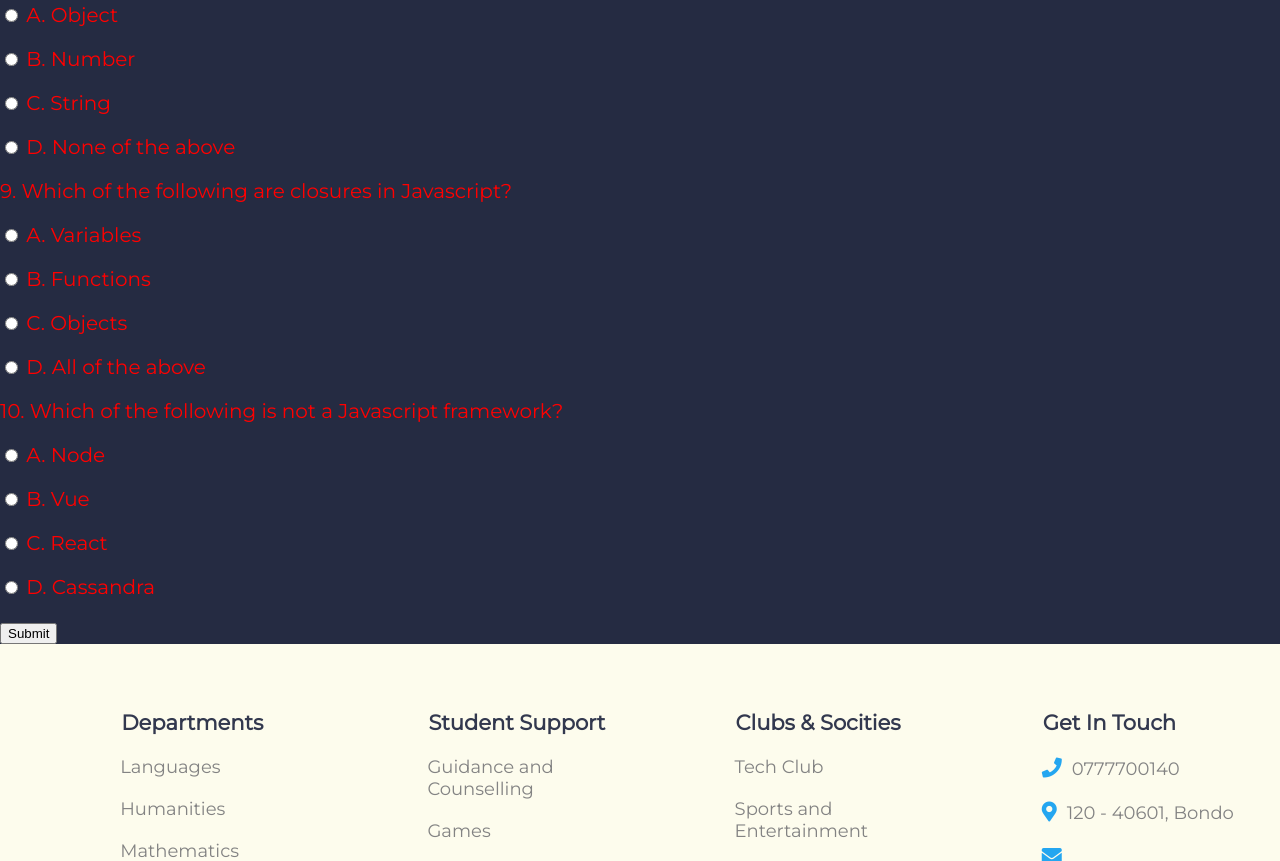
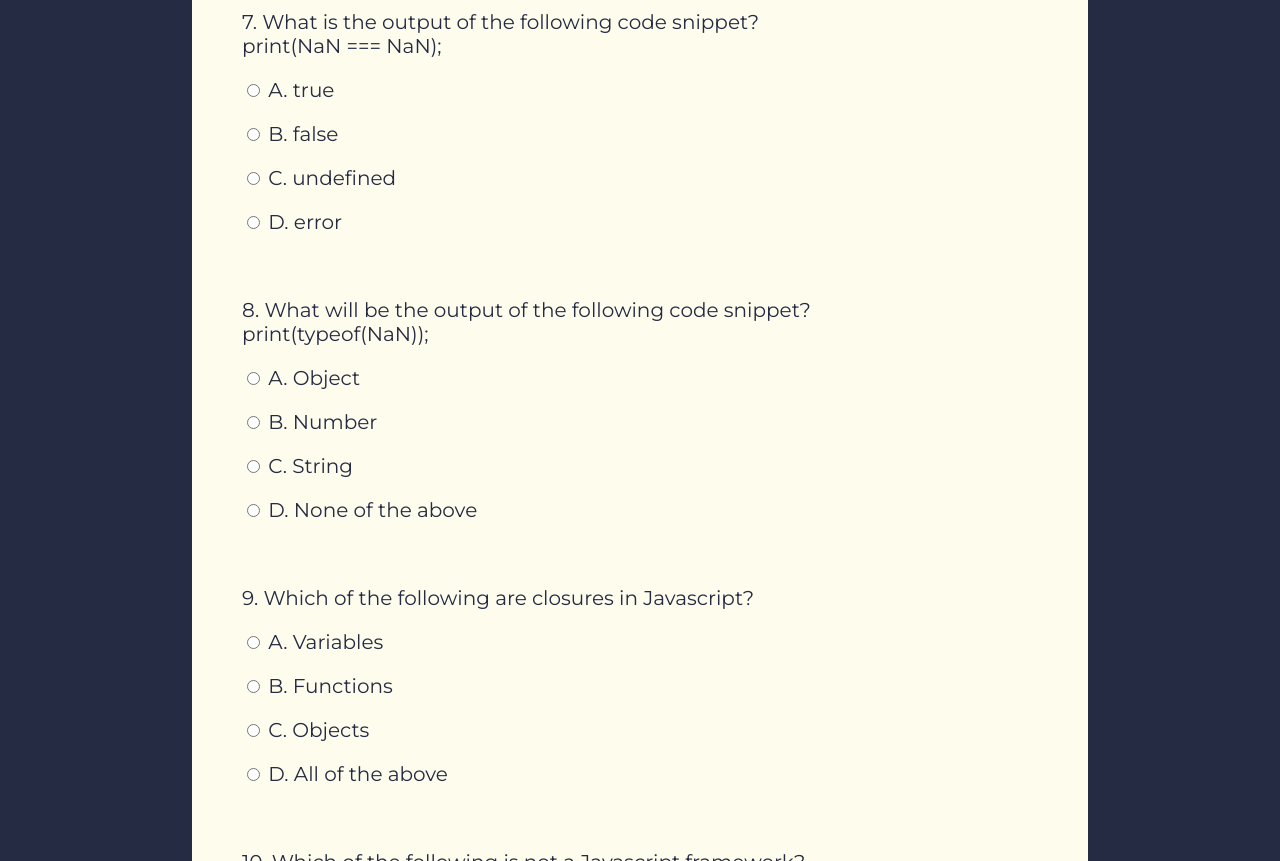
Before and after one commit to arnaudgerry/techclub, a plain HTML site: page html/quiz.html in a window 1280 px wide. Shown: the part 1939-2800 px from the top of the page. Drawn offline with Linux system fonts and the light colour scheme.

Commit message:
st - styled quiz.html, enabled functionality of quiz board

```diff
--- a/css/index.css
+++ b/css/index.css
@@ -4,6 +4,7 @@ body{
     background-color: #252B42;
     padding: 0;
     margin: 0;
+    min-height: 1000px;
 }
 
 .header .top_header{
@@ -98,15 +99,20 @@ body{
     font-weight: bold;
 }
 
+.navbar > ul > li a{
+    text-decoration: none;
+    color: red;
+}
+
 .navbar > ul > li:hover{
     color: green;
 }
 
-#quiz{
+#quizz{
     color: red;
 }
 
-#quiz:hover{
+#quizz:hover{
     color: green;
 }
 
@@ -264,6 +270,40 @@ body{
     text-align: center;
 }*/
 
+.board{
+    width: 70%;
+    margin: auto;
+    position: relative;
+    top: -60px;
+    color: #252B42;
+    background-color: #FEFCED;
+}
+
+#quiz{
+    margin-left: 50px;
+}
+
+#submitbtn{
+    width: 150px;
+    height: 50px;
+    border-radius: 5px 5px 5px 5px;
+    margin-left: 20px;
+    margin-bottom: 20px;
+    background-color: red;
+    color: rgb(247, 253, 246);
+    border: #24A6F0;
+    position: relative;
+
+}
+
+#submitbtn:hover{
+    background-color: green;
+}
+
+.board h2{
+    text-align: center;
+}
+
 .footer{
     height: 300px;
     display: flex;
@@ -271,6 +311,7 @@ body{
     justify-content: space-evenly;
     padding-top: 45px;
     background-color: #FDFCED;
+    position: relative;
 }
 
 .footer .department, .support, .clubs, .intouch{
--- a/html/quiz.html
+++ b/html/quiz.html
@@ -52,7 +52,8 @@
     </div>
 
     <!--Quiz Board-->
-    <div class="Board">
+    <div class="board">
+    <h2>Quiz Board</h2>
     <form name="quiz" id="quiz">
         <!--Question 1-->
         <div>
@@ -62,7 +63,7 @@
             <p><input type="radio" name="quiz1" value="Float"> C. Float</p>
             <p><input type="radio" name="quiz1" value="Number"> D. Number</p>
         </div>
-
+        <br>
         <!--Question 2-->
         <div>
             <p>2. Which of the following keywords is used to define a variable in Javascript?</p>
@@ -71,7 +72,7 @@
             <p><input type="radio" name="quiz2" value="Both"> C. Both A and B</p>
             <p><input type="radio" name="quiz2" value="None"> D. None of the above</p>
         </div>
-
+        <br>
         <!--Question 3-->
         <div>
             <p>3. Which of the follo(wing methods is used to access HTML elements using Javascript?</p>
@@ -80,7 +81,7 @@
             <p><input type="radio" name="quiz3" value="Both"> C. Both A and B</p>
             <p><input type="radio" name="quiz3" value="None"> D. None of the above</p>
         </div>
-
+        <br>
         <!--Question 4-->
         <div>
             <p>4. Upon encountering empty statements, what does the Javascript Interpreter do?</p>
@@ -89,7 +90,7 @@
             <p><input type="radio" name="quiz4" value="Gives"> C. Gives a warning</p>
             <p><input type="radio" name="quiz4" value="None"> D. None of the above</p>
         </div>
-
+        <br>
         <!--Question 5-->
         <div>
             <p>5. Which of the following methods can be used to display data in some form using Javascript?</p>
@@ -98,7 +99,7 @@
             <p><input type="radio" name="quiz5" value="window"> C. window.alert</p>
             <p><input type="radio" name="quiz5" value="all"> D. All of the above</p>
         </div>
-
+        <br>
         <!--Question 6-->
         <div>
             <p>6. When an operator’s value is NULL, the typeof returned by the unary operator is:</p>
@@ -107,7 +108,7 @@
             <p><input type="radio" name="quiz6" value="Object"> C. Object</p>
             <p><input type="radio" name="quiz6" value="Integer"> D. Integer</p>
         </div>
-
+        <br>
         <!--Question 7-->
         <div>
             <p>7. What is the output of the following  code snippet? <br> print(NaN === NaN);</p>
@@ -116,7 +117,7 @@
             <p><input type="radio" name="quiz7" value="undefined"> C. undefined</p>
             <p><input type="radio" name="quiz7" value="error"> D. error</p>
         </div>
-
+        <br>
         <!--Question 8-->
         <div>
             <p>8. What will be the output of the following code snippet? <br> print(typeof(NaN));</p>
@@ -125,7 +126,7 @@
             <p><input type="radio" name="quiz8" value="String"> C. String</p>
             <p><input type="radio" name="quiz8" value="None of the above"> D. None of the above</p>
         </div>
-
+        <br>
         <!--Question 9-->
         <div>
             <p>9. Which of the following are closures in Javascript?</p>
@@ -134,7 +135,7 @@
             <p><input type="radio" name="quiz9" value="Objects"> C. Objects</p>
             <p><input type="radio" name="quiz9" value="All"> D. All of the above</p>
         </div>
-
+        <br>
         <!--Question 10-->
         <div>
             <p>10. Which of the following is not a Javascript framework?</p>
@@ -143,8 +144,8 @@
             <p><input type="radio" name="quiz10" value="React"> C. React</p>
             <p><input type="radio" name="quiz10" value="Cassandra"> D. Cassandra</p>
         </div>
-
-        <input type="button" name="" value="Submit" onclick="check()">
+         <br>
+        <input type="button" name="" id="submitbtn" value="Submit" onclick="check()">
     </form>
     </div>
     <!--End Quiz Board-->
```
Also changed, not shown: index.html (+1 -1 lines).
